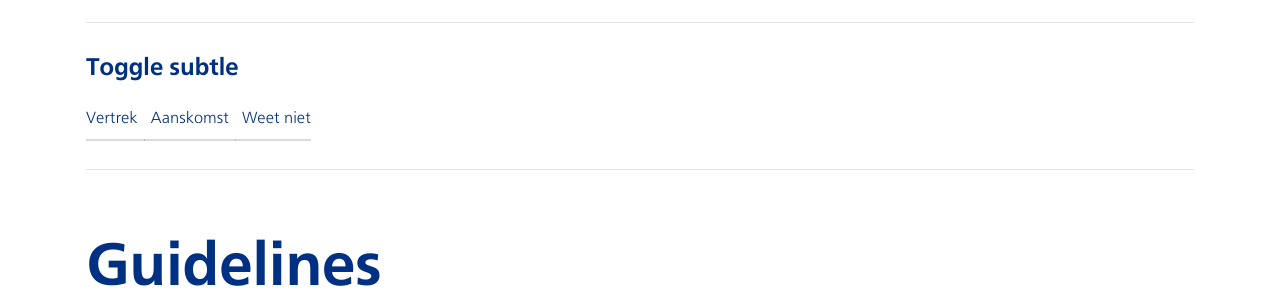
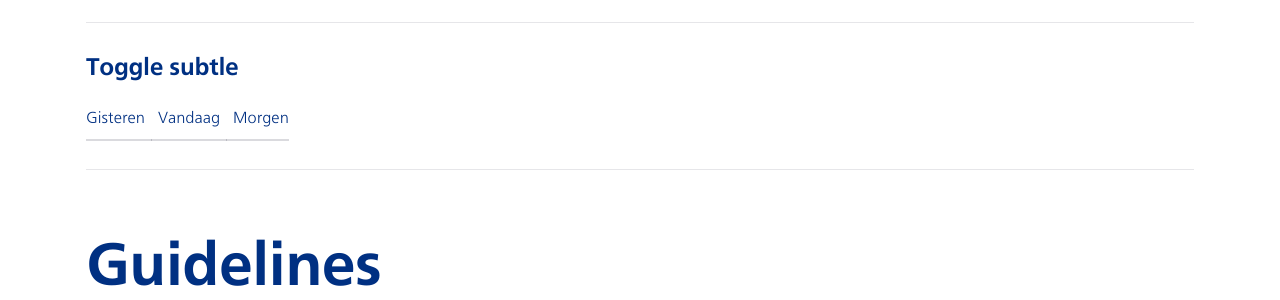
Before and after one commit to tdenheld/ns-design, a Jekyll site: the page built from _posts/2019-01-01-buttons.html, in a window 1280 px wide. Shown: the part 1262-1562 px from the top of the page. Built offline with Jekyll 4.4.1, drawn with Linux system fonts in a browser that asks for light colours.

Commit message:
update button copy

```diff
--- a/_posts/2019-01-01-buttons.html
+++ b/_posts/2019-01-01-buttons.html
@@ -49,17 +49,17 @@ title: Buttons
                 <div class="toggleButton">
                     <input type="radio" class="toggleButton__input" id="3" name="va"
                         value="3" required="">
-                    <label class="toggleButton__label" for="3" tabindex="-1">Vertrek</label>
+                    <label class="toggleButton__label" for="3" tabindex="-1">Gisteren</label>
                 </div>
                 <div class="toggleButton">
                     <input type="radio" class="toggleButton__input" id="4" name="va"
                         value="4">
-                    <label class="toggleButton__label" for="4" tabindex="-1">Aanskomst</label>
+                    <label class="toggleButton__label" for="4" tabindex="-1">Vandaag</label>
                 </div>
                 <div class="toggleButton">
                     <input type="radio" class="toggleButton__input" id="5" name="va"
                         value="5">
-                    <label class="toggleButton__label" for="5" tabindex="-1">Weet niet</label>
+                    <label class="toggleButton__label" for="5" tabindex="-1">Morgen</label>
                 </div>
             </div>
         </div>
```
Also changed, not shown: 1 other file.
